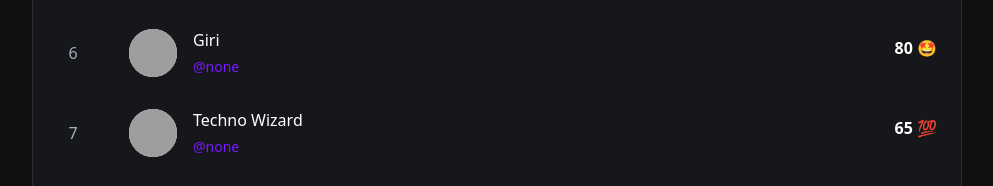
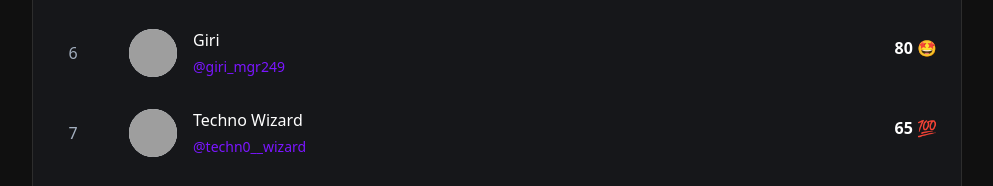
Before and after one commit to vanakkam-nanba/scoreboard, a plain HTML site: page index.html in a window 1280 px wide. Shown: the part 743-929 px from the top of the page, without its empty margins (151-1144 px from the left). Drawn offline with Linux system fonts and the light colour scheme; grey boxes are pictures that could not be loaded.

```diff
--- a/index.html
+++ b/index.html
@@ -651,16 +651,16 @@
       {
         rank: 6,
         name: "Giri",
-        handle: "none",
-        img: "https://i.ibb.co/cLB9J6m/god-logo.jpg",
+        handle: "giri_mgr249",
+        img: "https://i.ibb.co/M823PGY/Whats-App-Image-2021-07-23-at-11-49-22-PM.jpg",
         kudos: 80,
         sent: 16,
       },
       {
         rank: 7,
         name: "Techno Wizard",
-        handle: "none",
-        img: "https://i.ibb.co/cLB9J6m/god-logo.jpg",
+        handle: "techn0__wizard",
+        img: "https://i.ibb.co/wKP7Q7z/Whats-App-Image-2021-07-23-at-11-45-44-PM.jpg",
         kudos: 65,
         sent: 16,
       },
```
